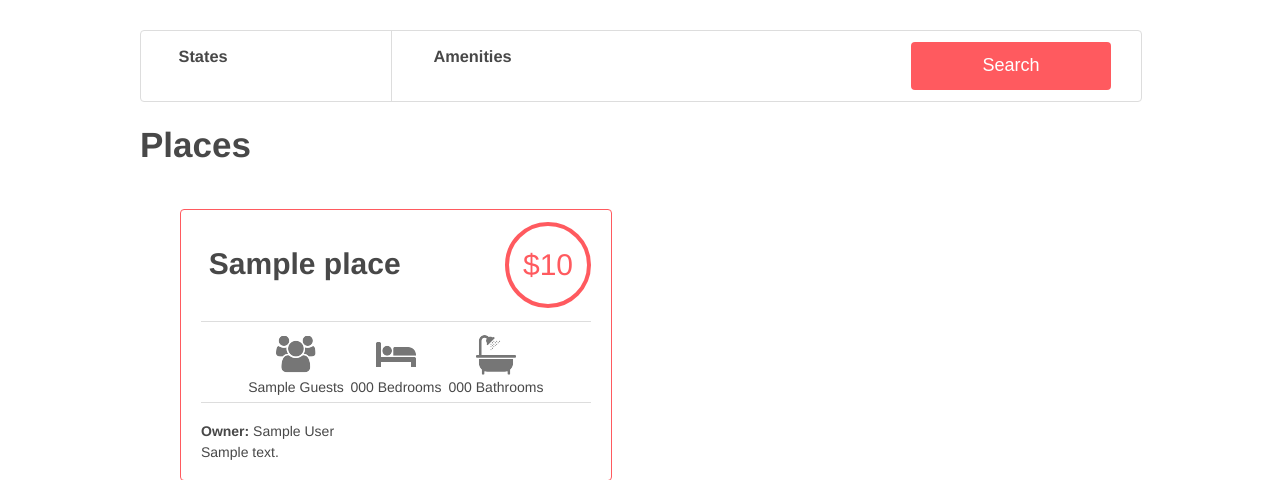
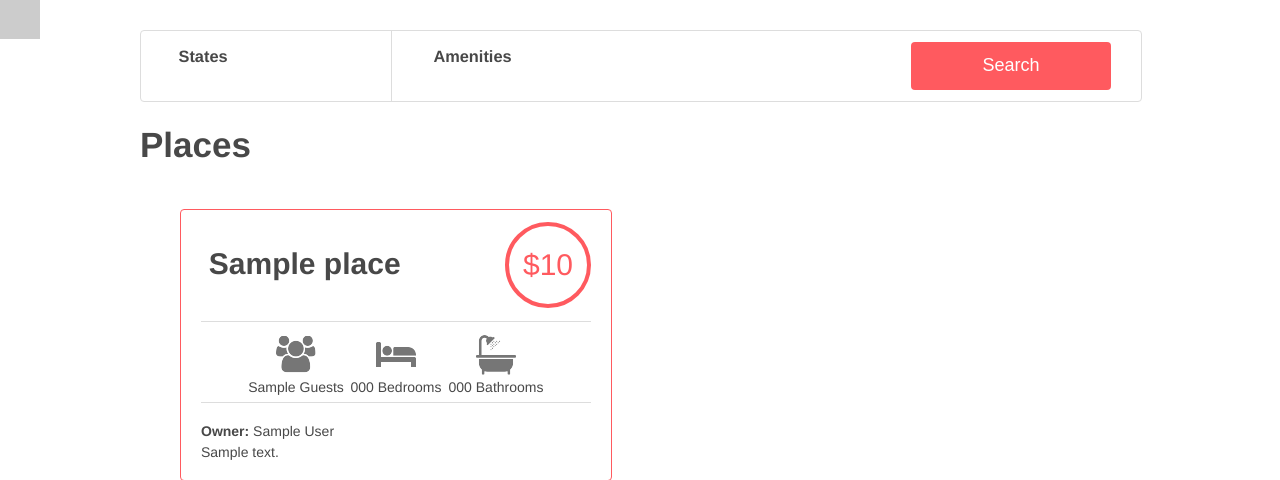
Before and after one commit to Giogap/holbertonschool-AirBnB_clone_v4, a Flask app: template web_dynamic/templates/2-hbnb.html in a window 1280 px wide. Shown: the part 71-551 px from the top of the page. Run offline with Flask 2, Linux system fonts and the light colour scheme; the template is opened without the code that fills it: most values are stand-ins (such as "Sample title", 1, 10 or a date in 2020); some libraries are stand-ins or nearby versions.

Commit message:
upload 3

```diff
--- a/web_dynamic/static/styles/3-header.css
+++ b/web_dynamic/static/styles/3-header.css
@@ -9,6 +9,13 @@ header .logo {
     left: 20px;
     height: 100%;
 }
+#api_status {
+
+    width: 40px;
+    height: 40px;
+    margin-right: 30px;
+    background-color: #cccccc;
+}
 #api_status .available {
     background-color: #ff545f;
 }
```
